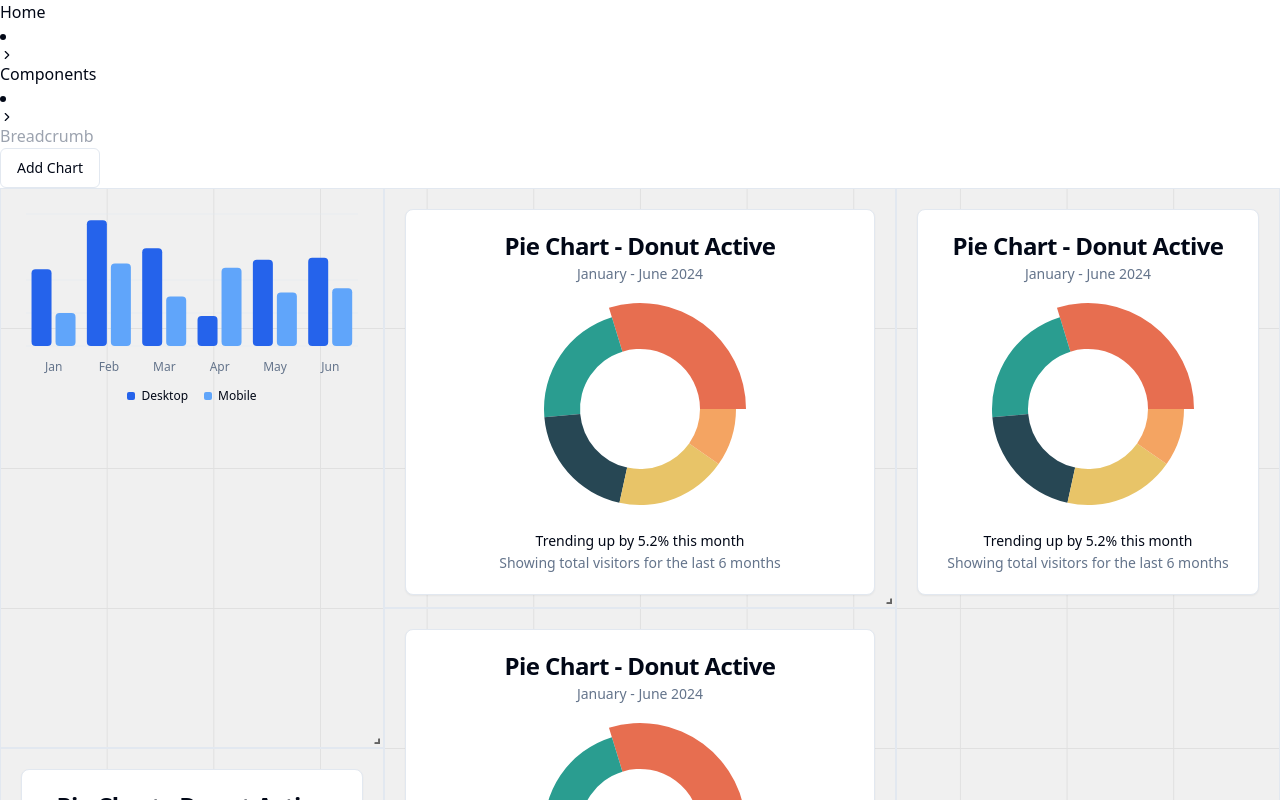
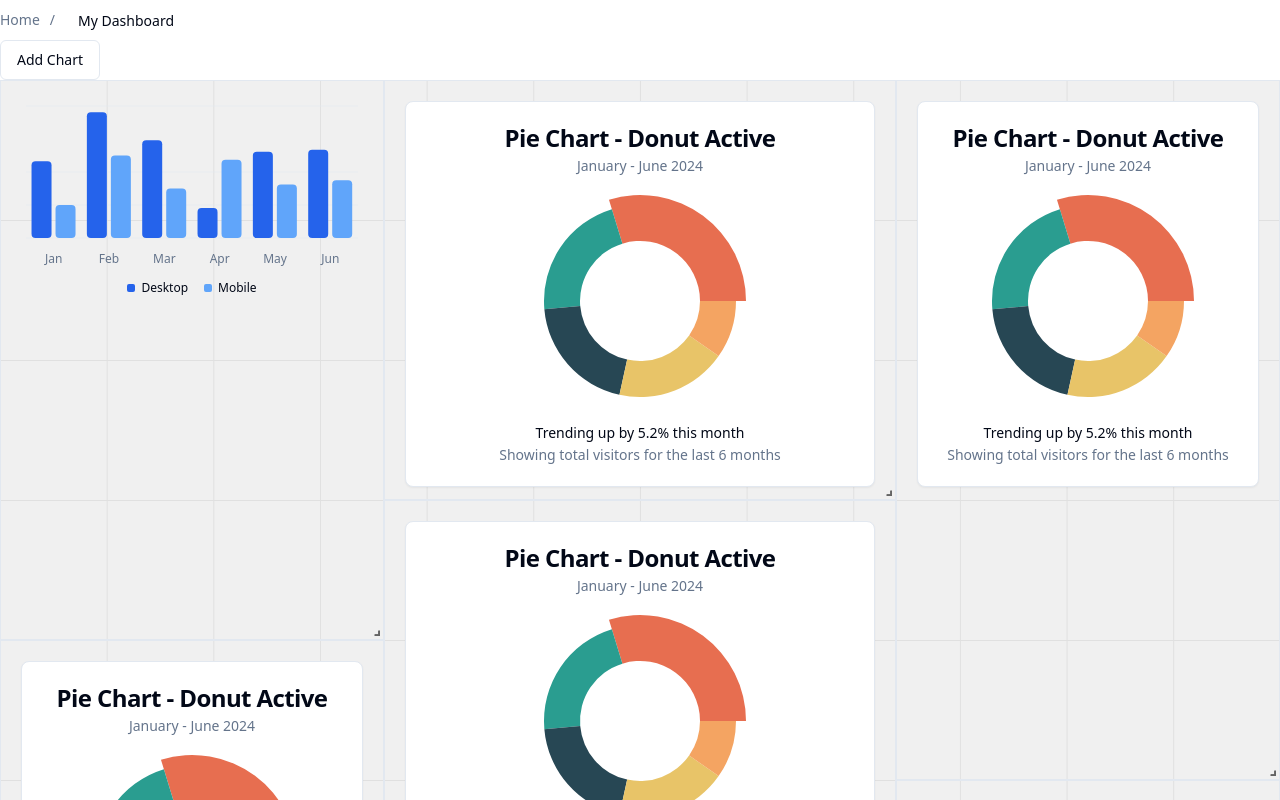
Before and after one commit to chandresh-0/dashboard-drag-drop, a React (Vite) app: page / in a window 1280 px wide. Shown: the top 800 px of the page. Built offline with nearby package versions, Linux system fonts and the light colour scheme.

Commit message:
[via melty] refactor: Update Breadcrumb component structure and styling

```diff
--- a/src/components/Breadcrumb.tsx
+++ b/src/components/Breadcrumb.tsx
@@ -1,35 +1,31 @@
-import React from 'react';
-import { Breadcrumb, BreadcrumbItem, BreadcrumbLink, BreadcrumbSeparator } from "./ui/breadcrumb"
+import {
+  Breadcrumb,
+  BreadcrumbItem,
+  BreadcrumbLink,
+  BreadcrumbList,
+  BreadcrumbPage,
+  BreadcrumbSeparator,
+} from "@/components/ui/breadcrumb"
+import { Input } from "@/components/ui/input"
 
 export function BreadcrumbResponsive() {
   const handleInputClick = () => {
     console.log("Simulating API call...");
-    // Here you would typically make an actual API call
-    // For now, we'll just use a setTimeout to simulate an asynchronous operation
-    setTimeout(() => {
-      console.log("API call completed!");
-    }, 1000);
   };
 
   return (
     <Breadcrumb>
-      <BreadcrumbItem>
-        <BreadcrumbLink href="/">Home</BreadcrumbLink>
-      </BreadcrumbItem>
-      <BreadcrumbSeparator />
-      <BreadcrumbItem>
-        <BreadcrumbLink href="/components">Components</BreadcrumbLink>
-      </BreadcrumbItem>
-      <BreadcrumbSeparator />
-      <BreadcrumbItem>
-        <input
-          type="text"
-          placeholder="Breadcrumb"
-          className="cursor-pointer"
-          onClick={handleInputClick}
-          readOnly
-        />
-      </BreadcrumbItem>
+      <BreadcrumbList>
+        <BreadcrumbItem>
+          <BreadcrumbLink>Home</BreadcrumbLink>
+        </BreadcrumbItem>
+        <BreadcrumbSeparator>/</BreadcrumbSeparator>
+        <BreadcrumbItem>
+          <BreadcrumbPage>
+        <Input type="text" name="dashboardName" id="dashboardName" value="My Dashboard" className="border-transparent hover:border hover:border-black" onClick={handleInputClick} />
+        </BreadcrumbPage>
+        </BreadcrumbItem>
+      </BreadcrumbList>
     </Breadcrumb>
   )
 }
```
